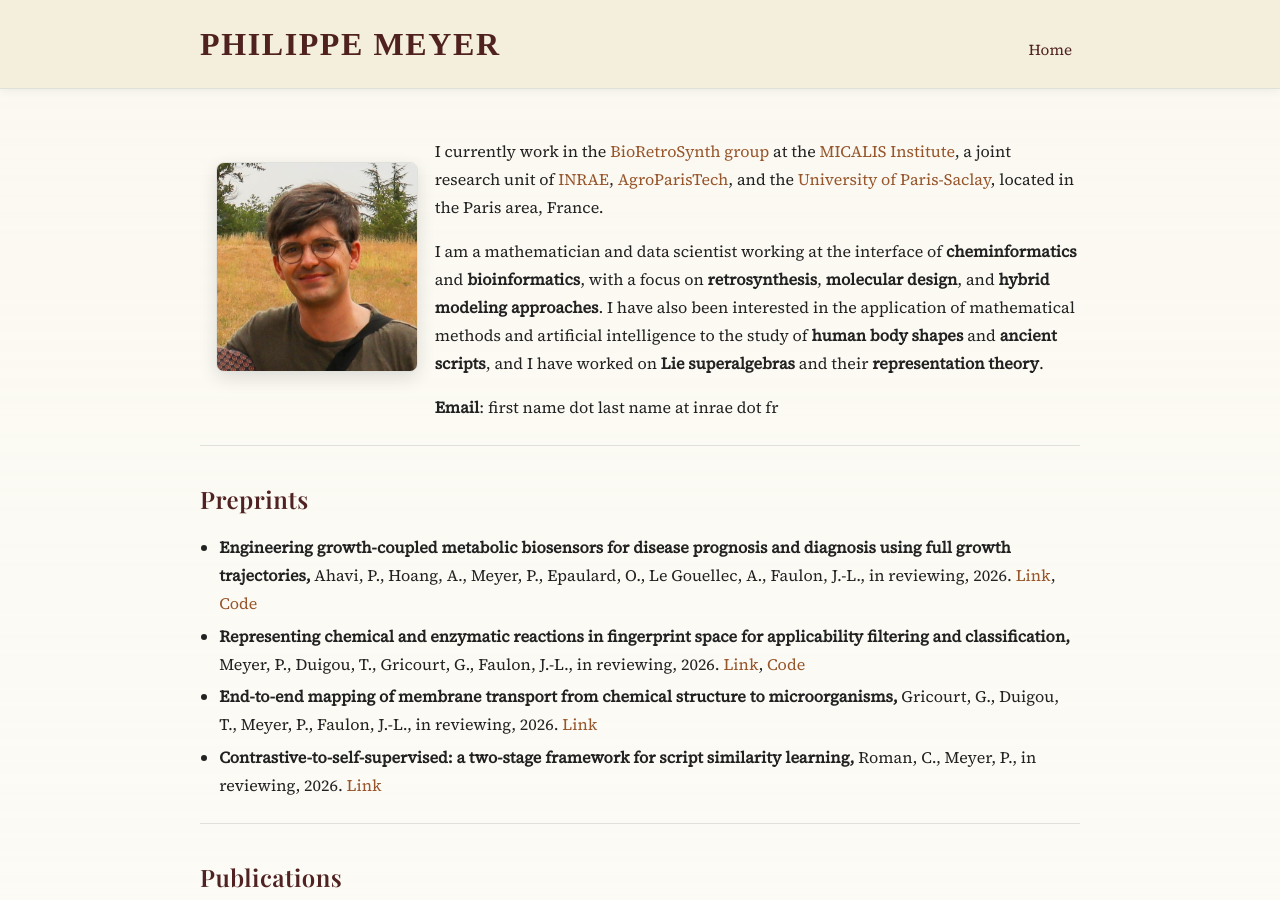
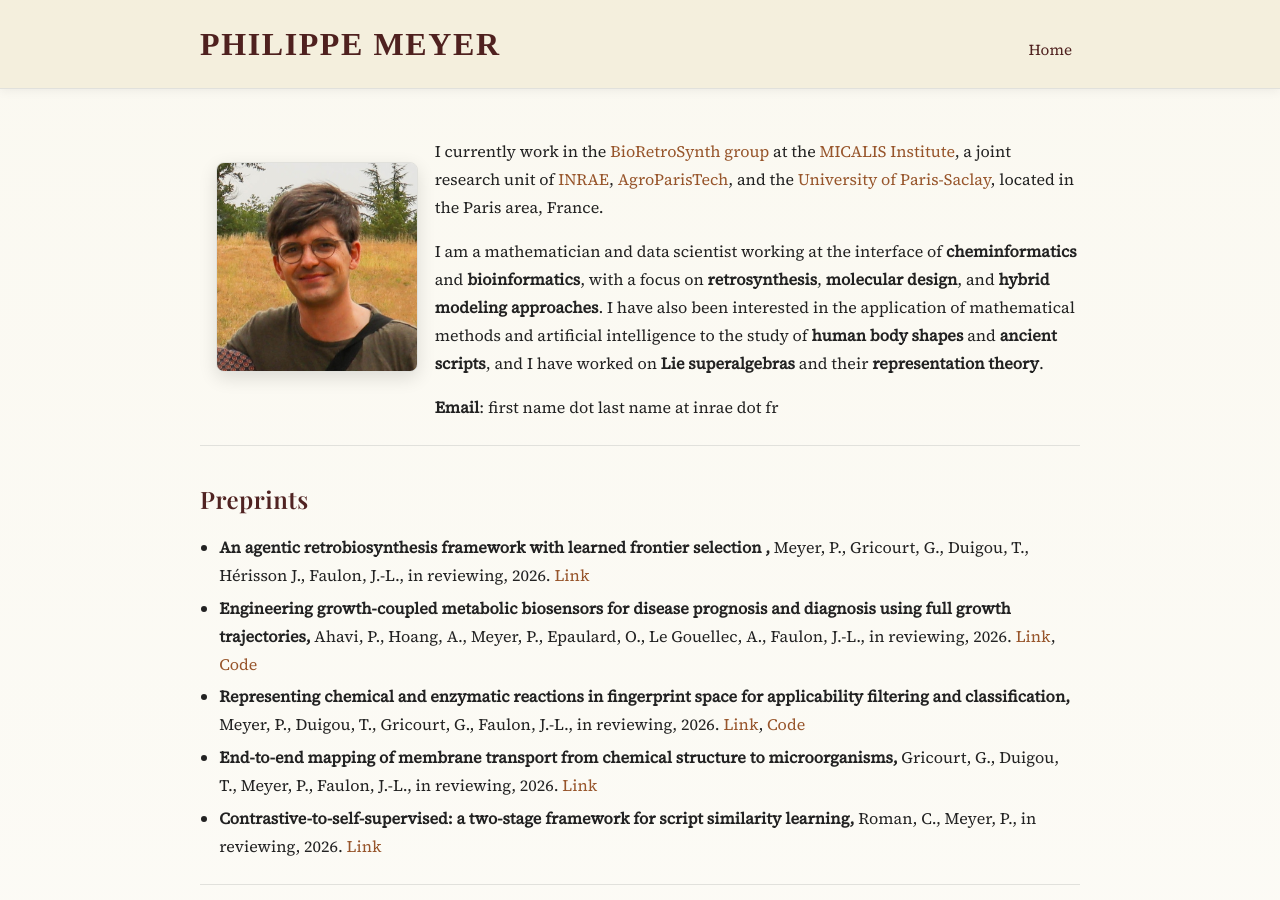
Before and after one commit to PhilippeMeyer68/philippemeyer68.github.io, a Jekyll site: the page built from index.md, in a window 1280 px wide and 900 px high. Built offline with Jekyll 4.4.1, drawn with Linux system fonts in a browser that asks for light colours.

Commit message:
feat: agentic retrobiosynthesis preprint

```diff
--- a/index.md
+++ b/index.md
@@ -34,6 +34,13 @@ title: "Home"
     <h3 class="section-title">Preprints</h3>
   </div>
   <ul>
+<li>
+  <strong>An agentic retrobiosynthesis framework with learned frontier selection
+, </strong>
+  Meyer, P., Gricourt, G., Duigou, T., Hérisson J., Faulon, J.-L.,
+  in reviewing, 2026.
+    <a href="https://arxiv.org/abs/2608.30702" target="_blank" rel="noopener">Link</a>
+</li>
 <li>
   <strong>Engineering growth-coupled metabolic biosensors for disease prognosis and diagnosis using full growth trajectories, </strong>
   Ahavi, P., Hoang, A., Meyer, P., Epaulard, O., Le Gouellec, A., Faulon, J.-L.,
```
